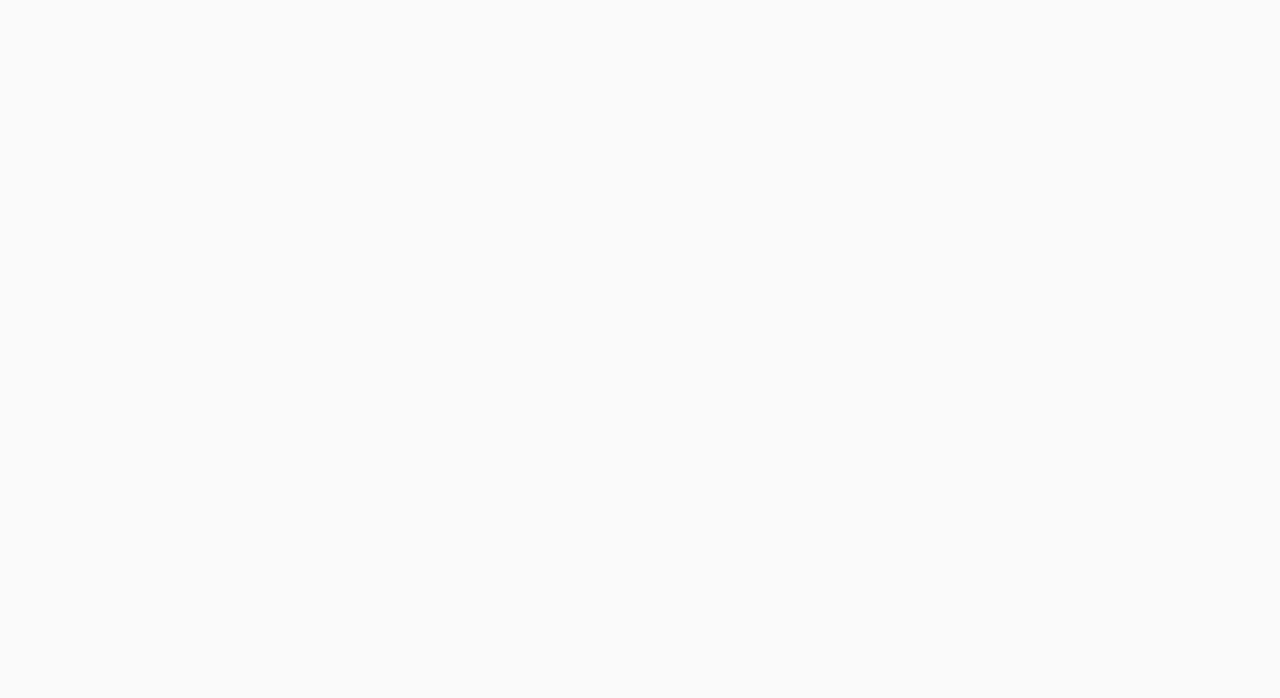
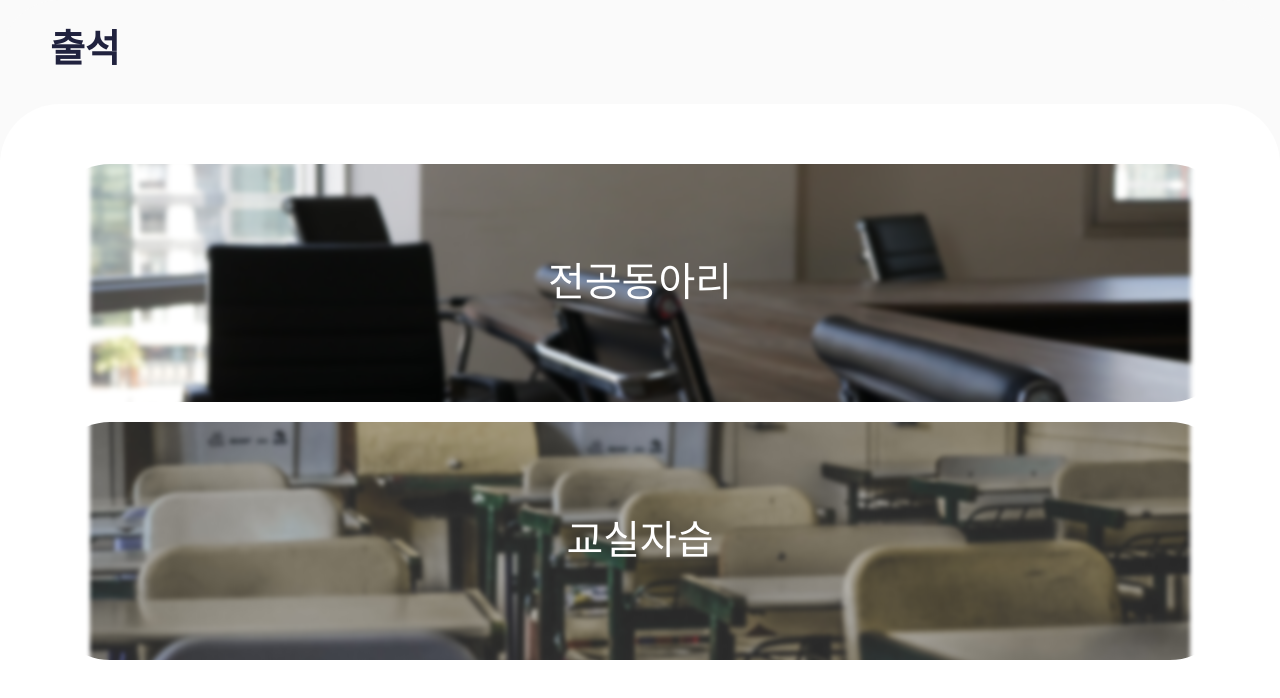
Before and after one commit to DSM-PICK/pick-client, a React app: page /attendance in a window 1280 px wide. Shown: the top 698 px of the page. Built offline with nearby package versions, Linux system fonts and the light colour scheme.

Commit message:
[ADD] <Attendance.js> 출석 선택 페이지 UI

```diff
--- a/src/Routing.js
+++ b/src/Routing.js
@@ -1,11 +1,14 @@
-import React from "react";
-import { Route, Switch } from "react-router-dom";
-import ScheduleContainer from "./container/Schedule/ScheduleContainer";
+import React from 'react';
+import { Route, Switch } from 'react-router-dom';
+import ScheduleContainer from './container/Schedule/ScheduleContainer';
+import AttendanceContainer from './container/Attendance/AttendanceContainer';
 
 const Routing = () => {
 	return (
 		<Switch>
 			<Route exact path="/schedule" component={ScheduleContainer} />
+
+			<Route exact path="/attendance" component={AttendanceContainer} />
 			{/* 404PAGE <Route component={NotFound} /> */}
 		</Switch>
 	);
--- /dev/null
+++ b/src/component/Attendance/Attendance.js
@@ -0,0 +1,15 @@
+import React from 'react';
+import * as S from './styles';
+import AttendanceHeader from './header/AttedanceHeader';
+import AttendanceBody from './body/AttendanceBody';
+
+const Attendance = () => {
+	return (
+		<S.Container>
+			<AttendanceHeader />
+			<AttendanceBody />
+		</S.Container>
+	);
+};
+
+export default Attendance;
--- /dev/null
+++ b/src/component/Attendance/body/AttendanceBody.js
@@ -0,0 +1,33 @@
+import React, { useState } from 'react';
+import * as S from './styles';
+import AttendanceAnchor from './anchor/AttendanceAnchor';
+
+const AttendanceBody = () => {
+	const [anchorItems, setAnchorItems] = useState([
+		{
+			text: '전공동아리',
+			imgLink: 'src/asset/attendanceClubPng.png',
+			link: '/attendance/club',
+		},
+		{
+			text: '교실자습',
+			imgLink: 'src/asset/attendanceClassPng.png',
+			link: '/attendance/class',
+		},
+	]);
+
+	return (
+		<S.Container>
+			{anchorItems.map((anchorItems) => (
+				<AttendanceAnchor
+					key={anchorItems.imgLink}
+					text={anchorItems.text}
+					imgLink={anchorItems.imgLink}
+					link={anchorItems.link}
+				/>
+			))}
+		</S.Container>
+	);
+};
+
+export default AttendanceBody;
--- /dev/null
+++ b/src/component/Attendance/body/anchor/AttendanceAnchor.js
@@ -0,0 +1,15 @@
+import React from 'react';
+import * as S from './styles';
+import { Link } from 'react-router-dom';
+
+const AttendanceBody = (props) => {
+	const { text, link, imgLink } = props;
+
+	return (
+		<S.Container as={Link} to={link} url={imgLink}>
+			{text}
+		</S.Container>
+	);
+};
+
+export default AttendanceBody;
--- /dev/null
+++ b/src/component/Attendance/body/anchor/styles.js
@@ -0,0 +1,26 @@
+import styled from 'styled-components';
+
+export const Container = styled.div`
+	display: flex;
+	width: 100%;
+	height: 238px;
+	margin: 10px 0;
+	background: url(${(props) => props.url}) no-repeat center;
+	font-size: 40px;
+	text-decoration: none;
+	color: white;
+	line-height: 238px;
+	text-align: center;
+	border-radius: 60px;
+	flex-direction: column;
+	box-sizing: border-box;
+
+	&::before {
+		content: '';
+		position: absolute;
+		top: 0;
+		left: 0;
+		z-index: -1;
+		filter: blur(2.5px);
+	}
+`;
--- /dev/null
+++ b/src/component/Attendance/body/styles.js
@@ -0,0 +1,12 @@
+import styled from 'styled-components';
+
+export const Container = styled.div`
+	border-radius: 60px 60px 0 0;
+	width: 100%;
+	height: 100%;
+	background-color: white;
+	padding: 50px;
+	box-sizing: border-box;
+	display: flex;
+	flex-direction: column;
+`;
--- /dev/null
+++ b/src/component/Attendance/header/AttedanceHeader.js
@@ -0,0 +1,8 @@
+import React from 'react';
+import * as S from './styles';
+
+const AttedanceHeader = () => {
+	return <S.Container>출석</S.Container>;
+};
+
+export default AttedanceHeader;
--- /dev/null
+++ b/src/component/Attendance/header/styles.js
@@ -0,0 +1,11 @@
+import styled from 'styled-components';
+
+export const Container = styled.div`
+	background: rgba(0, 0, 0, 0);
+	width: auto;
+	height: 44px;
+	margin: 0 0 30px 50px;
+	font-size: 38px;
+	font-weight: bold;
+	color: #20223e;
+`;
--- /dev/null
+++ b/src/component/Attendance/styles.js
@@ -0,0 +1,11 @@
+import styled from 'styled-components';
+
+export const Container = styled.div`
+	border-radius: 60px 60px 0 0;
+	flex: 1;
+	background-color: #fafafa;
+	padding: 30px 0;
+	box-sizing: border-box;
+	display: flex;
+	flex-direction: column;
+`;
--- /dev/null
+++ b/src/container/Attendance/AttendanceContainer.js
@@ -0,0 +1,13 @@
+import React from 'react';
+import Attendance from '../../component/Attendance/Attendance';
+import * as G from '../../GlobalStyle';
+
+const AttendanceContainer = () => {
+	return (
+		<G.GlobalContainer>
+			<Attendance />
+		</G.GlobalContainer>
+	);
+};
+
+export default AttendanceContainer;
```
Also changed, not shown: src/asset/attendanceClassPng.png (added), src/asset/attendanceClubPng.png (added). Lines whose indentation alone changed are shown as unchanged.
